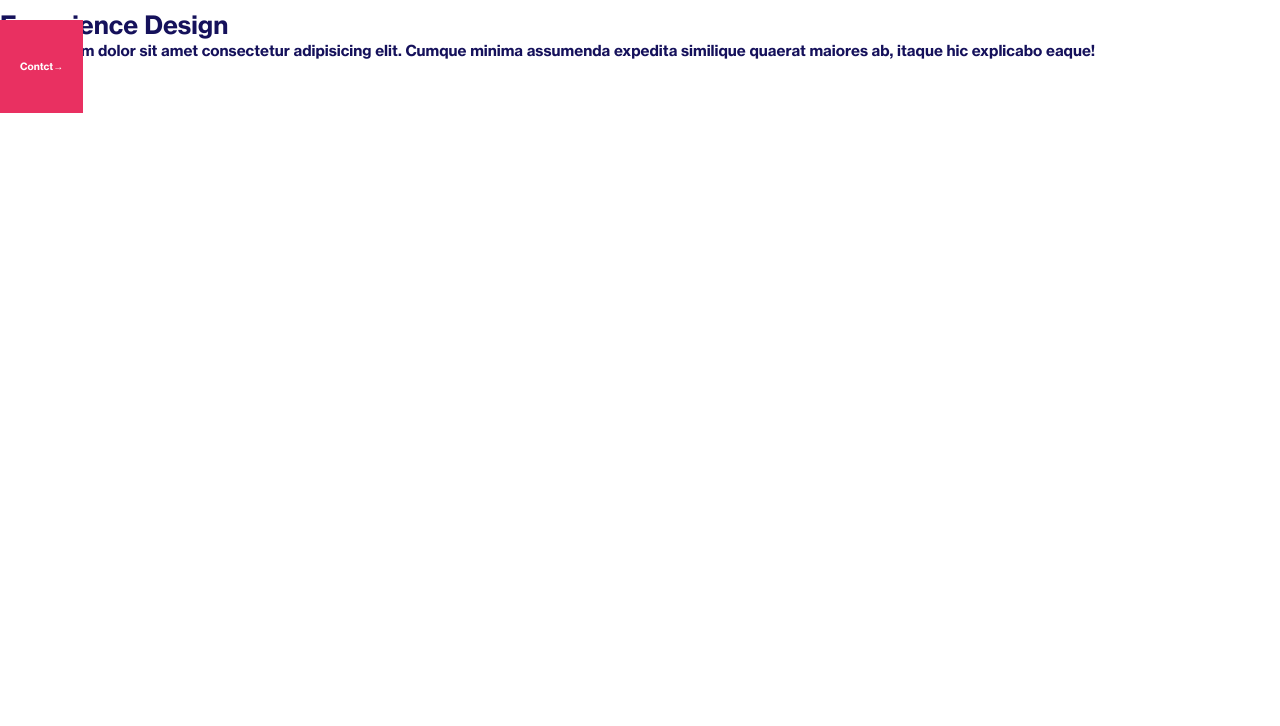
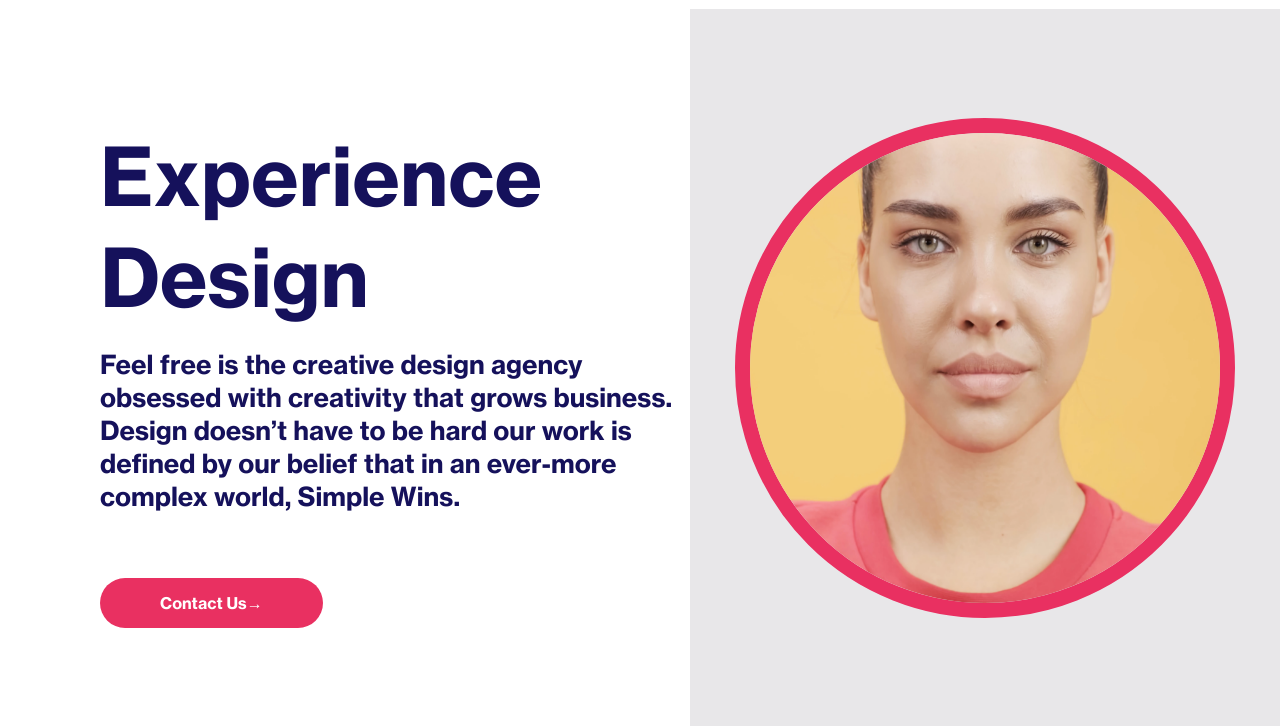
Before and after one commit to franciscocaballero/feelfreecreative2.0, a plain HTML site: page index.html in a window 1280 px wide. Shown: the part 71-797 px from the top of the page. Drawn offline with Linux system fonts and the light colour scheme; files whose address does not match are found by name.

Commit message:
adding style

```diff
--- a/index.html
+++ b/index.html
@@ -19,15 +19,24 @@
     </header>
     <main>
         <section class="hero">
-            <!-- <div class="hero-intro"> -->
 
-                <h1>Experience Design</h1>
-                <p> Lorem ipsum dolor sit amet consectetur adipisicing elit. Cumque
-                    minima assumenda expedita similique quaerat maiores ab, itaque hic
-                    explicabo eaque!
-                </p>
-                <a class="btn-main"href="#contact">Contct→</a>
-            <!-- </div> -->
+                <div class="hero-text">
+
+                    <h1>Experience Design</h1>
+                    <p> Feel free is the creative design agency obsessed with creativity that grows business.
+                        Design doesn’t have to be hard our work is defined by our belief that in an ever-more complex world, Simple Wins.
+                    </p>
+                    <a class="btn btn--pink"href="#contact">Contact Us→</a>
+                </div>
+
+                <div class="hero-image">
+
+                    <div class="box">
+
+                        <img src="img/gal.png" alt="">
+                    </div>
+
+                </div>
         </section>
 
         <section class="latest-work">
--- a/styles/_global.scss
+++ b/styles/_global.scss
@@ -53,12 +53,19 @@ font-family: "Neue-bold",sans-serif;
 
 //buttons
 
-.btn-main {
-  width: 100%;
-  padding: 4rem 2rem;
-  // border-radius: 50%;
-  color: $color-white;
-  background-color: $color-pink;
+.btn {
+  padding: 1.5rem 6rem;
+  border-radius: 4rem;
+  font-size: 1.6rem;
   text-decoration: none;
   cursor: pointer;
+
+  &--pink {
+    color: $color-white;
+    background-color: $color-pink;
+    &:hover {
+      background-color: $color-primary;
+      transition: ease-in-out .2s;
+    }
+  }
 }
--- a/styles/_home.scss
+++ b/styles/_home.scss
@@ -17,8 +17,8 @@ nav {
     border-radius: 100%;
 
     img {
-            height: 3.0rem;
-            width: 3.0rem;
+      height: 3rem;
+      width: 3rem;
       background-color: $color-white;
       text-align: center;
     }
@@ -26,14 +26,39 @@ nav {
 }
 
 .hero {
-    height: 100vh;
-    width: 95%;
-    h1{
+  min-height: 90vh;
+  width: 100%;
+  margin: auto;
+  padding-left: 10rem;
+  flex-wrap: wrap;
+
+  @include flex(space-between, center, row);
+  h1 {
     font-size: $header1;
     color: $color-primary;
+    font-size: 8rem;
+    padding-bottom: 2rem;
   }
   p {
-        font-size: $text;
+    font-size: 2.6rem;
     color: $color-primary;
+    padding-bottom: 8rem;
+  }
+  .hero-image {
+    @include flex(center, center, row);
+    height: 90vh;
+    background-color: $color-grey;
+
+    img {
+      width: 50rem;
+      height: 50rem;
+      border-radius: 100%;
+      border: 1.5rem solid $color-pink;
     }
   }
+}
+
+.hero-image,
+.hero-text {
+  flex: 1 1 40rem;
+}
```
Also changed, not shown: img/gal.png (added), styles/styles.css, 1 other file. Lines whose indentation alone changed are shown as unchanged.
